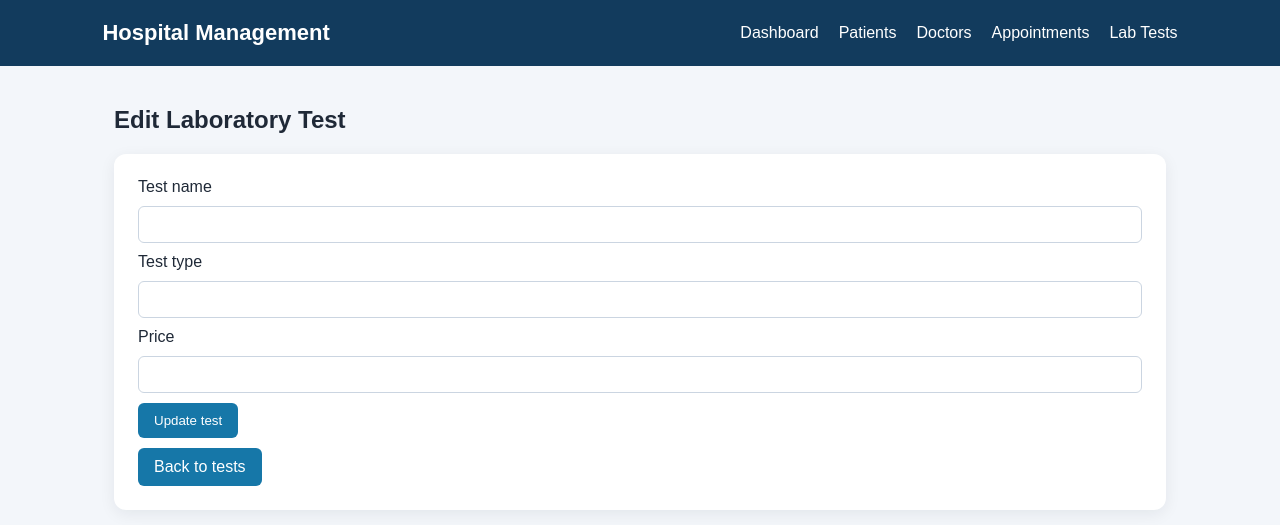
After one commit to marwanmohamed0097/Pingpong, a Python web app: template Hospital/templates/edit_lab_test.html in a window 1280 px wide. The commit adds this page. Shown: the top 525 px of the page. Run offline with Jinja, Linux system fonts and the light colour scheme; the template is opened without the code that fills it, so the values that code supplies are empty.

Commit message:
Add laboratory test update

```diff
--- /dev/null
+++ b/Hospital/templates/edit_lab_test.html
@@ -0,0 +1,41 @@
+<!DOCTYPE html>
+<html lang="en">
+<head>
+    <meta charset="UTF-8">
+    <meta name="viewport" content="width=device-width, initial-scale=1.0">
+    <title>Edit Laboratory Test</title>
+    <link rel="stylesheet" href="{{ url_for('static', filename='css/style.css') }}">
+</head>
+<body>
+    <header class="topbar">
+        <h1>Hospital Management</h1>
+        <nav>
+            <a href="{{ url_for('dashboard') }}">Dashboard</a>
+            <a href="{{ url_for('patients') }}">Patients</a>
+            <a href="{{ url_for('doctors') }}">Doctors</a>
+            <a href="{{ url_for('appointments') }}">Appointments</a>
+            <a href="{{ url_for('lab_tests.test_list') }}">Lab Tests</a>
+        </nav>
+    </header>
+
+    <main class="container">
+        <h2>Edit Laboratory Test</h2>
+        <section class="card form-card">
+            {% if error %}<p class="error">{{ error }}</p>{% endif %}
+            <form method="post">
+                <label for="name">Test name</label>
+                <input id="name" name="name" value="{{ test.name }}" required>
+
+                <label for="test_type">Test type</label>
+                <input id="test_type" name="test_type" value="{{ test.test_type }}" required>
+
+                <label for="price">Price</label>
+                <input id="price" name="price" type="number" min="0" step="0.01" value="{{ test.price }}" required>
+
+                <button class="button" type="submit">Update test</button>
+                <a class="button" href="{{ url_for('lab_tests.test_list') }}">Back to tests</a>
+            </form>
+        </section>
+    </main>
+</body>
+</html>
--- a/Hospital/templates/lab_tests.html
+++ b/Hospital/templates/lab_tests.html
@@ -53,7 +53,8 @@
                             <td>{{ test.test_type }}</td>
                             <td>{{ "%.2f"|format(test.price) }}</td>
                             <td>
-                                <form method="post" action="{{ url_for('lab_tests.delete_test', test_id=test.id) }}">
+                                                                <a class="button" href="{{ url_for('lab_tests.edit_test', test_id=test.id) }}">Edit</a>
+<form method="post" action="{{ url_for('lab_tests.delete_test', test_id=test.id) }}">
                                     <button class="delete-button" type="submit">Delete</button>
                                 </form>
                             </td>
```
Also changed, not shown: Hospital/lab_test_routes.py (+53 -0 lines).
